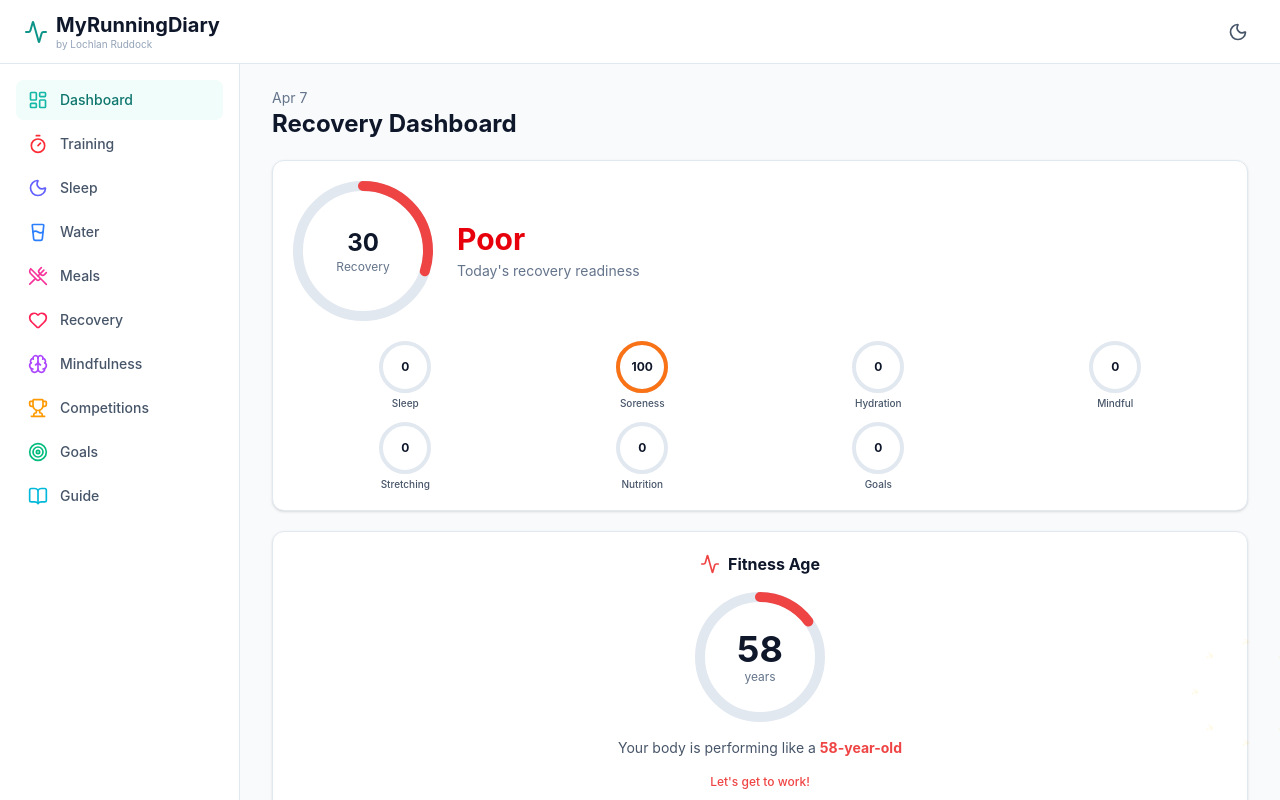
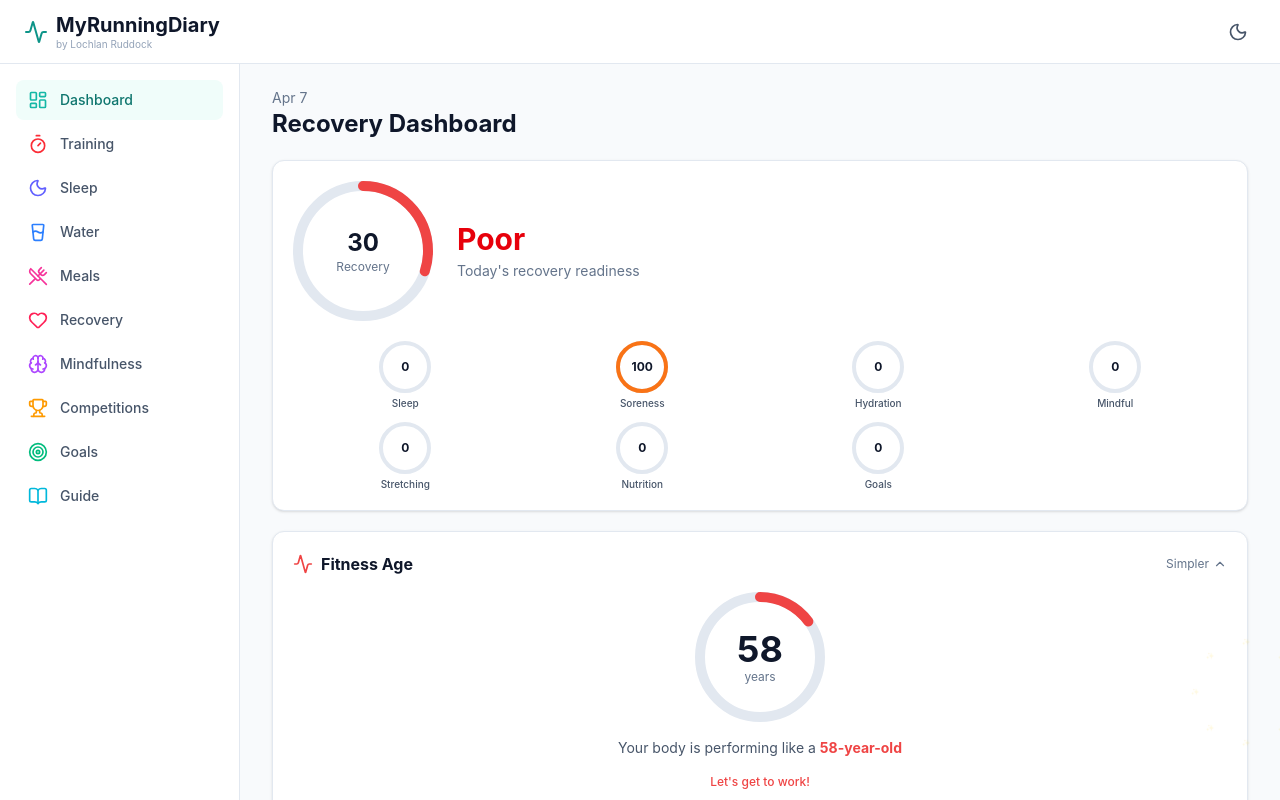
Before and after one commit to lochlan800/bettersleep, a React (Vite) app: page /#/ in a window 1280 px wide. Shown: the top 800 px of the page. Built offline with nearby package versions, Linux system fonts and the light colour scheme.

Commit message:
Add Simpler toggle to Fitness Age card
Clicking "Simpler" collapses the card into a compact one-line view
showing just the age number, message, and a chevron to expand back
to the full view with the ring and factor breakdown.

https://claude.ai/code/session_01Pt515pFhTjE8BEuSiWz7WP

```diff
--- a/src/components/dashboard/FitnessAgeCard.jsx
+++ b/src/components/dashboard/FitnessAgeCard.jsx
@@ -1,5 +1,5 @@
-import { useMemo } from 'react'
-import { Activity } from 'lucide-react'
+import { useMemo, useState } from 'react'
+import { Activity, ChevronDown, ChevronUp } from 'lucide-react'
 import { useApp } from '../../context/AppContext'
 import useRecoveryScore from '../../hooks/useRecoveryScore'
 import { calculateSleepScore } from '../../utils/scoring'
@@ -112,12 +112,39 @@ export default function FitnessAgeCard() {
   const circumference = radius * 2 * Math.PI
   const offset = circumference - (agePercent / 100) * circumference
 
+  const [simple, setSimple] = useState(false)
+
+  if (simple) {
+    return (
+      <Card>
+        <button onClick={() => setSimple(false)} className="w-full flex items-center justify-between">
+          <div className="flex items-center gap-3">
+            <Activity size={18} style={{ color }} />
+            <span className="text-2xl font-bold text-surface-900 dark:text-surface-50">{fitnessAge}</span>
+            <span className="text-sm text-surface-600 dark:text-surface-300">
+              Fitness Age · <span className="font-medium" style={{ color }}>{message}</span>
+            </span>
+          </div>
+          <ChevronDown size={18} className="text-surface-400" />
+        </button>
+      </Card>
+    )
+  }
+
   return (
     <Card>
       <div className="flex flex-col items-center gap-4">
-        <div className="flex items-center gap-2">
-          <Activity size={20} style={{ color }} />
-          <h3 className="font-bold text-surface-900 dark:text-surface-50">Fitness Age</h3>
+        <div className="flex items-center justify-between w-full">
+          <div className="flex items-center gap-2">
+            <Activity size={20} style={{ color }} />
+            <h3 className="font-bold text-surface-900 dark:text-surface-50">Fitness Age</h3>
+          </div>
+          <button
+            onClick={() => setSimple(true)}
+            className="flex items-center gap-1 text-xs text-surface-500 hover:text-surface-700 dark:hover:text-surface-300 transition-colors"
+          >
+            Simpler <ChevronUp size={14} />
+          </button>
         </div>
 
         {/* Age ring */}
```
